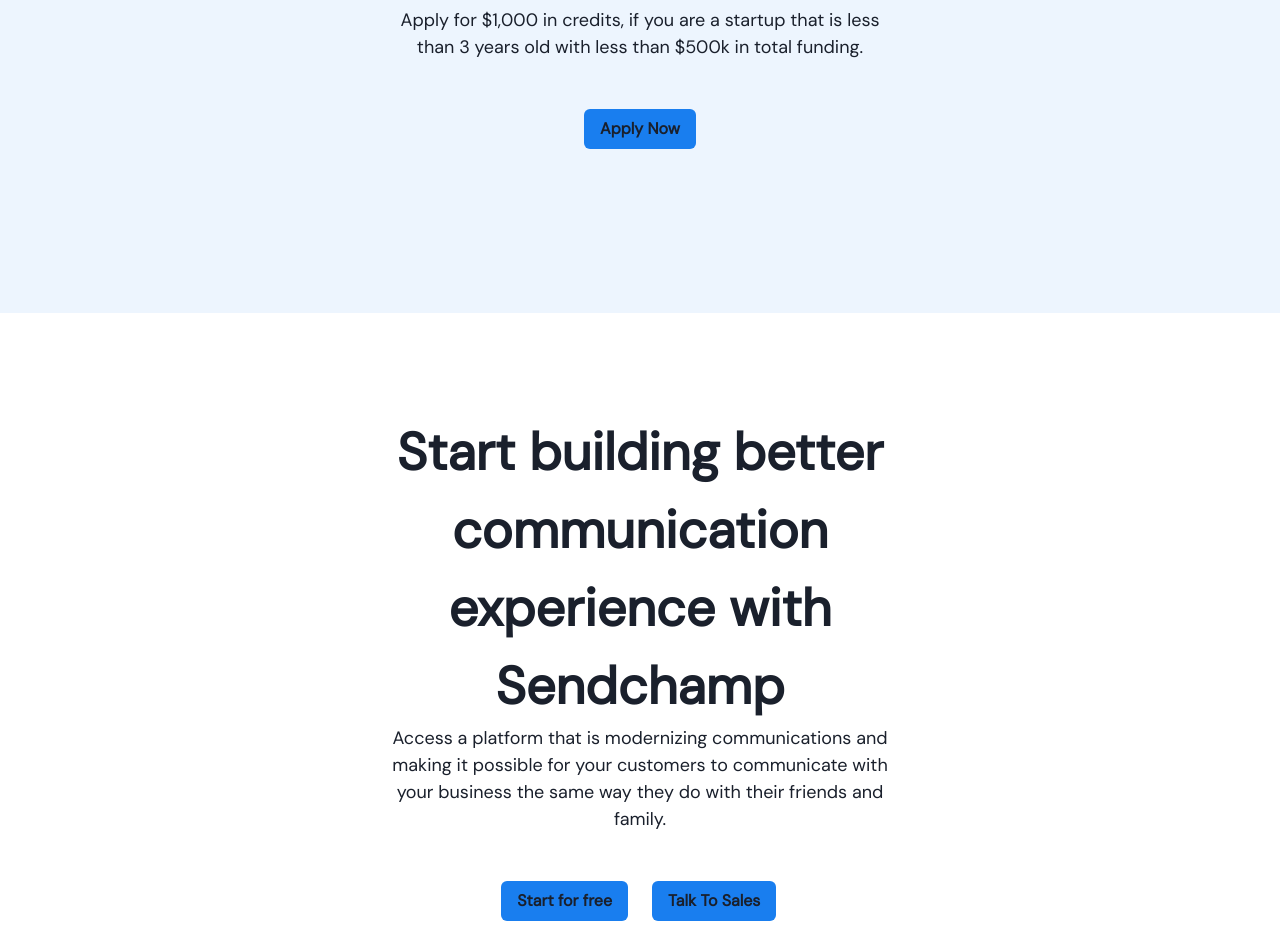
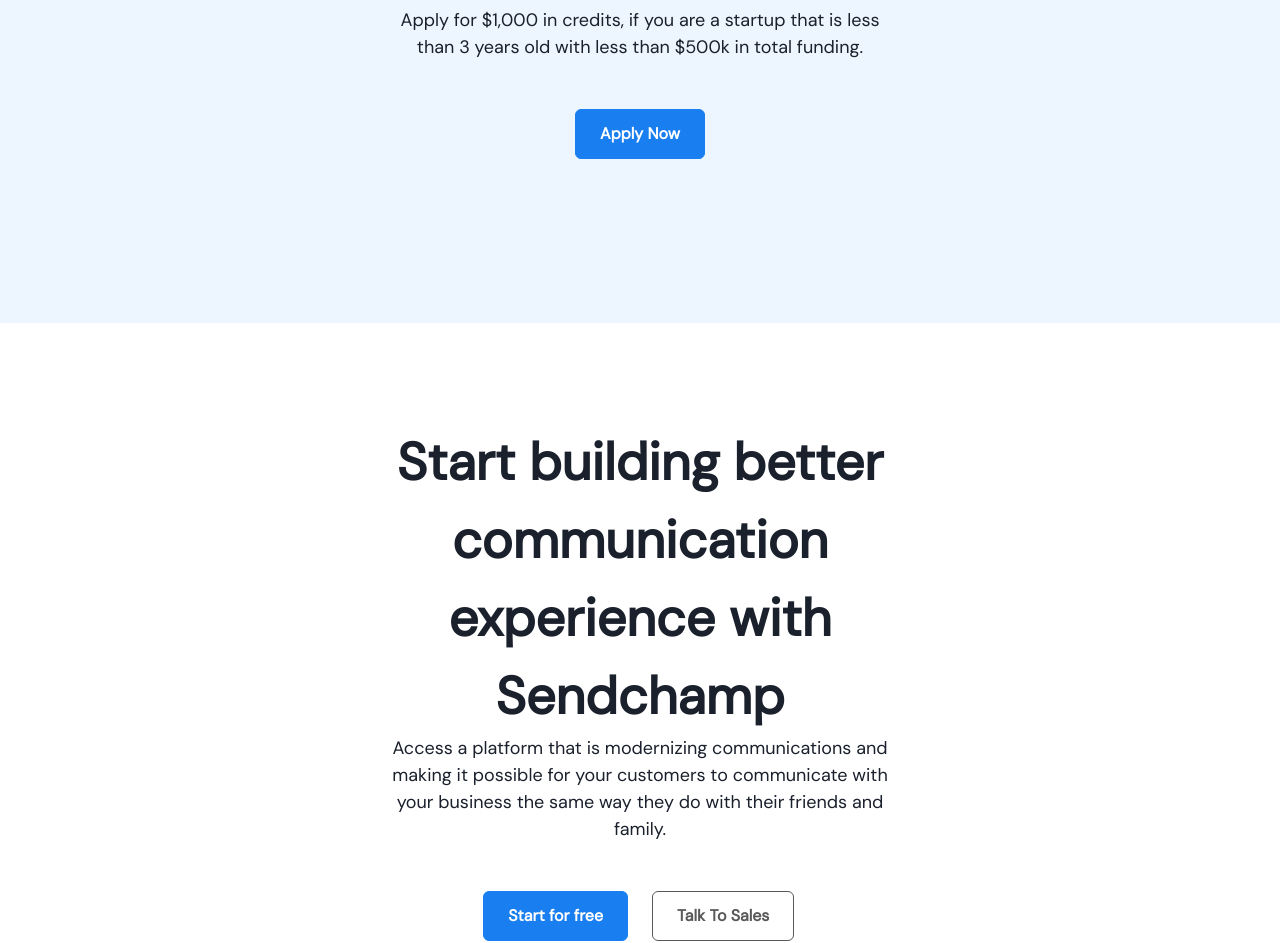
Before and after one commit to arabfysal/sendchamp, a React (Create React App) app: page / in a window 1280 px wide. Shown: the part 1335-2278 px from the top of the page. Built offline with nearby package versions, Linux system fonts and the light colour scheme; no server answers.

Commit message:
add buttons padding

```diff
--- a/src/pages/pricing.jsx
+++ b/src/pages/pricing.jsx
@@ -170,7 +170,7 @@
           description="Apply for $1,000 in credits, if you are a startup that is less than 3 years old with less than $500k in total funding."
           action={
             <Center>
-              <Button bg={THEME.PrimaryBlue}>Apply Now</Button>
+              <Button color="#ffff" p={6}  bg={THEME.PrimaryBlue} border="1px" borderColor={THEME.PrimaryBlue}>Apply Now</Button>
             </Center>
           }
         />
@@ -191,10 +191,10 @@
             <Center>
               <Grid templateColumns="repeat(2, 1fr)" gap={6}>
                 <GridItem>
-                  <Button bg={THEME.PrimaryBlue}>Start for free</Button>
+                  <Button color="#ffff" p={6} bg={THEME.PrimaryBlue} border="1px" borderColor={THEME.PrimaryBlue}>Start for free</Button>
                 </GridItem>
                 <GridItem>
-                  <Button bg={THEME.PrimaryBlue}>Talk To Sales</Button>
+                  <Button color="#595959" p={6} bg="#ffff" border="1px" borderColor="#595959">Talk To Sales</Button>
                 </GridItem>
               </Grid>
             </Center>
```
